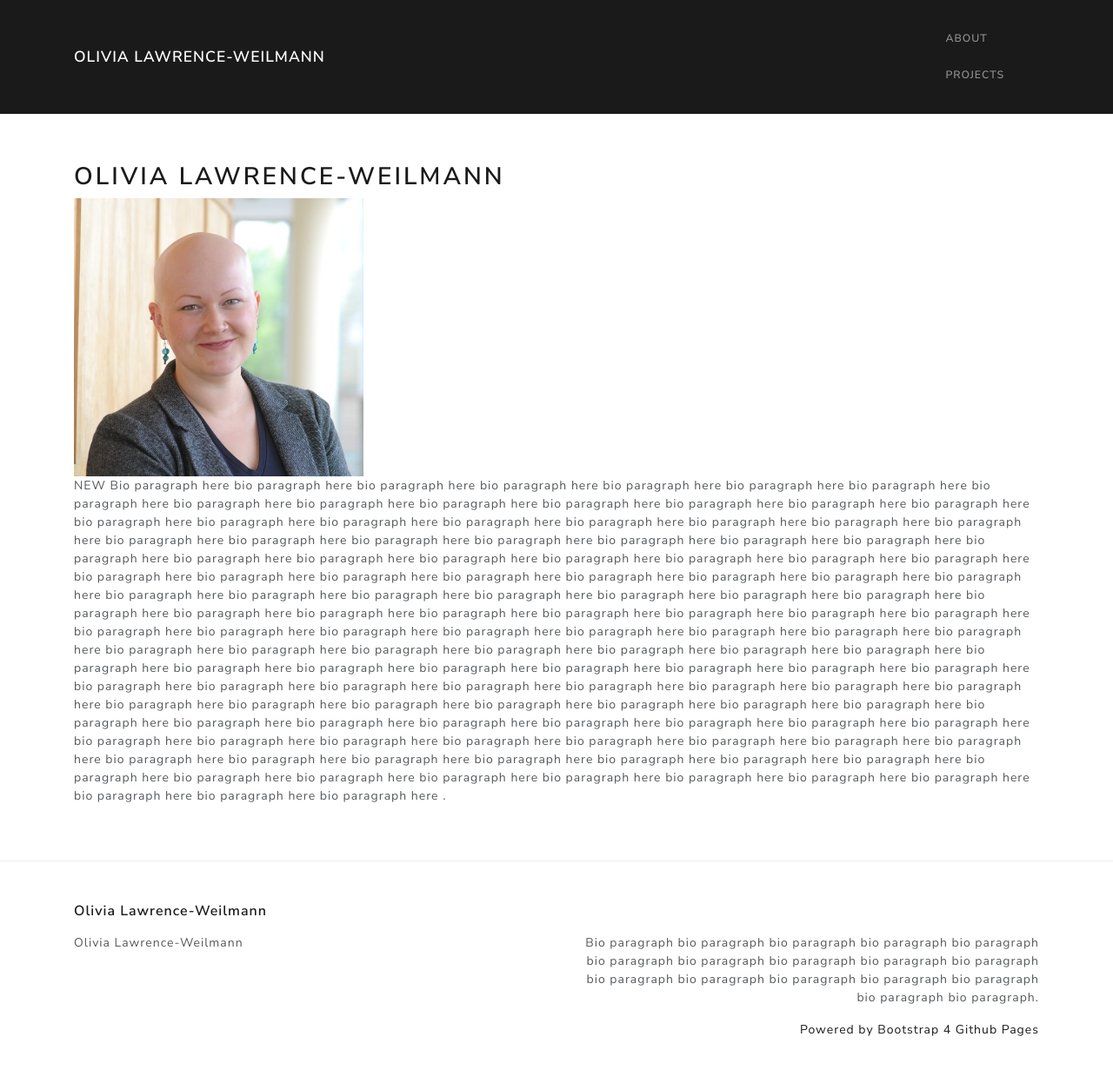
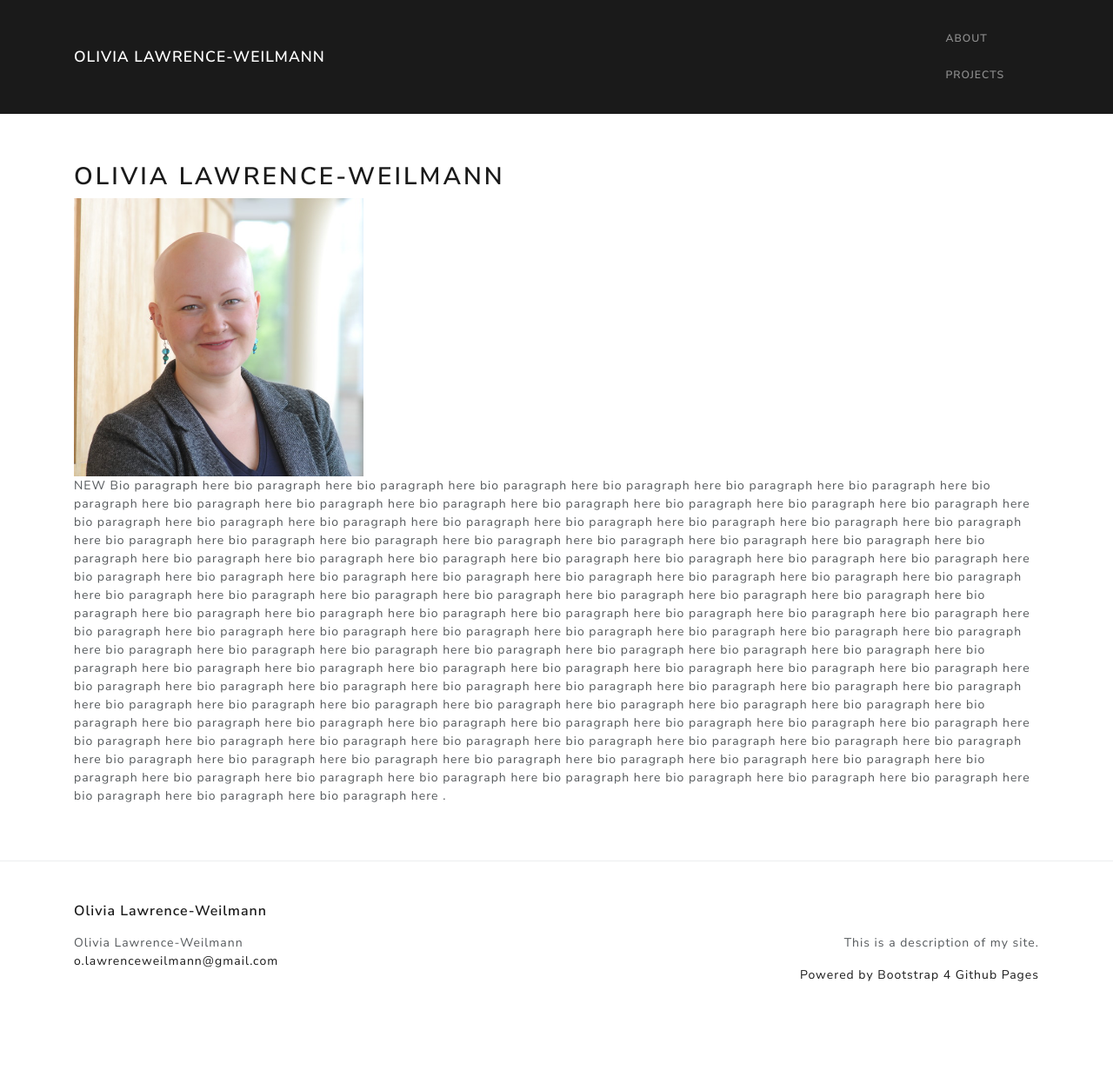
Before and after one commit to olivialw/olivialw.github.io, a Jekyll site: the page built from index.html, in a window 1280 px wide and 1259 px high. Shown: the top 1231 px of the window at 87% size. Built offline with Jekyll 4.4.1, drawn with Linux system fonts in a browser that asks for light colours.

Commit message:
Update _config.yml

```diff
--- a/_config.yml
+++ b/_config.yml
@@ -14,17 +14,15 @@
 # You can create any custom variable you would like, and they will be accessible
 # in the templates via {{ site.myvariable }}.
 title: Olivia Lawrence-Weilmann
-email: ""
+email: o.lawrenceweilmann@gmail.com
 description: >- # this means to ignore newlines until "baseurl:"
-  Bio paragraph bio paragraph bio paragraph bio paragraph bio paragraph bio paragraph bio paragraph
-   bio paragraph bio paragraph bio paragraph bio paragraph bio paragraph bio paragraph bio paragraph
-    bio paragraph bio paragraph bio paragraph.
+  This is a description of my site.
 #baseurl: "" # the subpath of your site, e.g. /blog
 #url: "" # the base hostname & protocol for your site, e.g. http://example.com
 #twitter_username: jekyllrb
 #github_username:  jekyll
 
-repository: "nicolas-van/bootstrap-4-github-pages"
+#repository: "nicolas-van/bootstrap-4-github-pages"
 
 # Build settings
 plugins:
```
